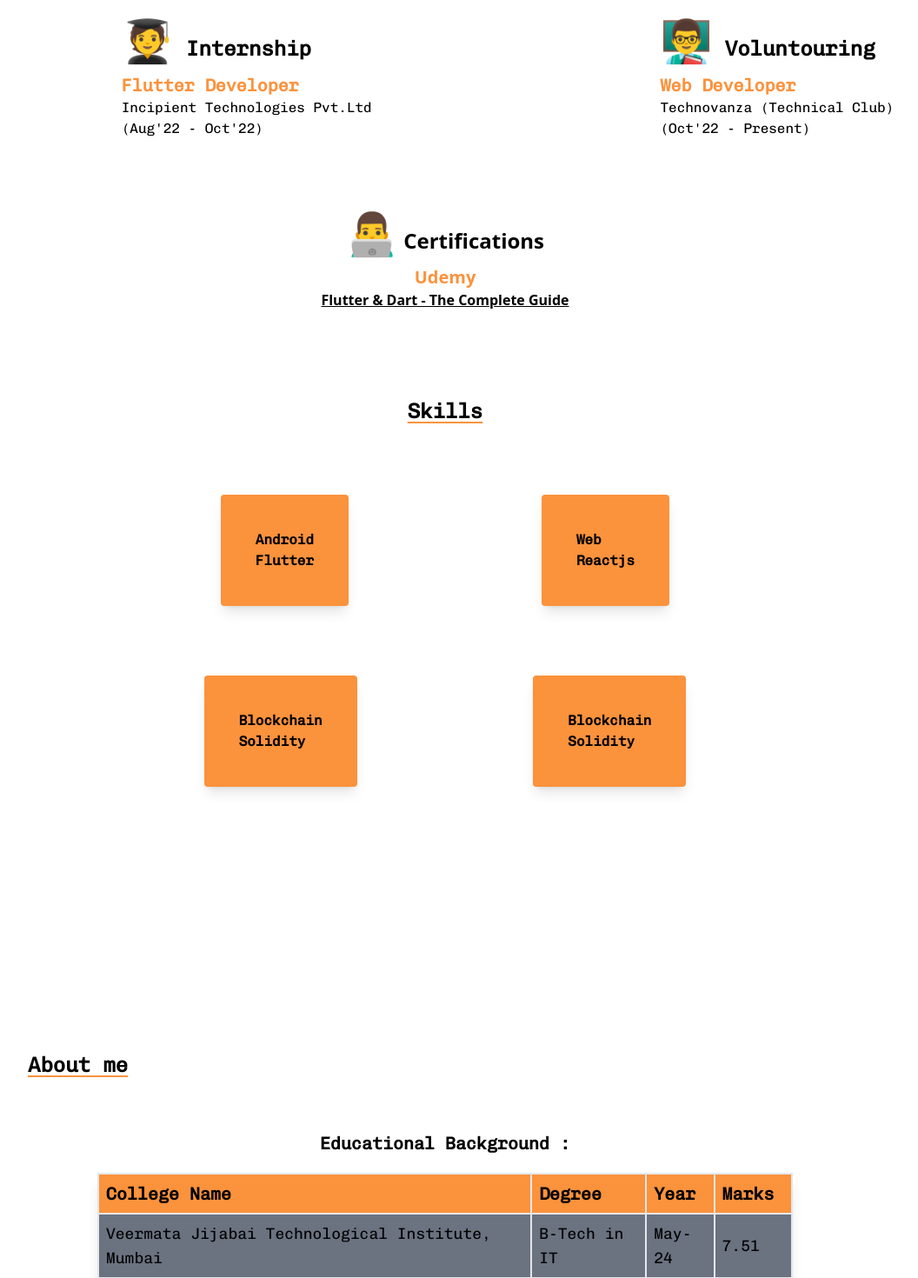
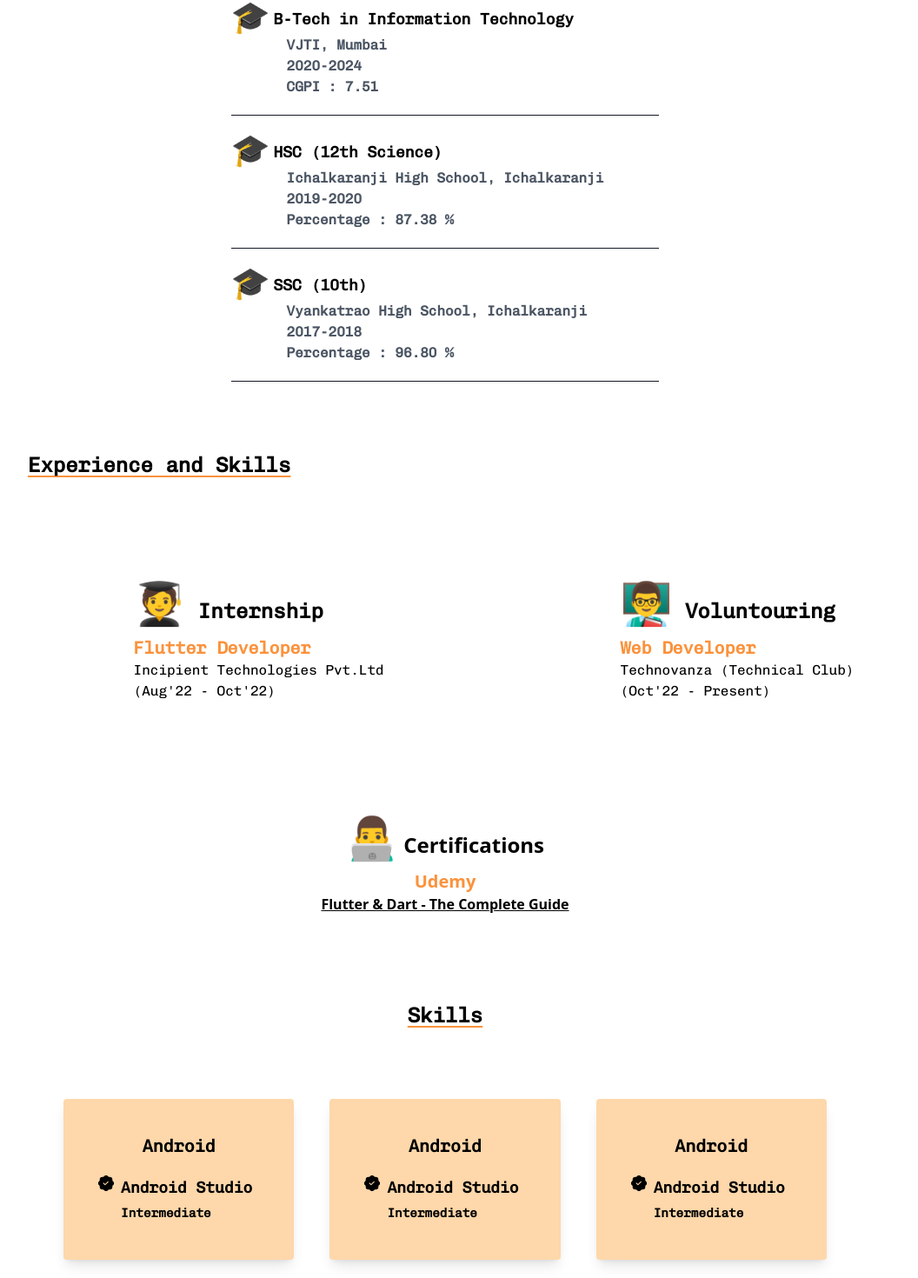
Before and after one commit to Pruthviraj49/Portfolio_Site, a Next.js app: page / in a window 1280 px wide. Shown: the part 1040-2510 px from the top of the page at 87% size, without its empty margins (128-1184 px from the left). Built offline with nearby package versions, Linux system fonts and the light colour scheme.

Commit message:
Education added

```diff
--- a/components/About.jsx
+++ b/components/About.jsx
@@ -1,86 +1,98 @@
 import React from "react";
-
-
-const jsonData = [
-    {
-        "college": "Veermata Jijabai Technological Institute, Mumbai",
-        "degree": "B-Tech in IT",
-        "year": "May-24",
-        "marks": "7.51"
-    },
-    {
-        "college": "Ichalkaranji HighSchool and Junior College, Ichalkaranji",
-        "degree": "12th HSC",
-        "year": "Mar-20",
-        "marks": "87.38 %"
-    },
-    {
-        "college": "Vyankatrao HighSchool and Junior College, Ichalkaranji",
-        "degree": "10th SSC",
-        "year": "Apr-18",
-        "marks": "96.80 %"
-    }
-
-
-];
 
 const About = () => {
     return (
-        <div className="pt-24">
-            <div className="md:px-40 sm:px-16 px-10 font-chivoMono">
-                <h1 className="text-xl md:text-2xl font-bold text-start underline decoration-orange-400 underline-offset-4 pb-10">About me</h1>
+        // <div className="py-6">
+        //     <h2 className="text-2xl font-bold mb-4">Educational Details</h2>
+        //     <div className="bg-white p-6 rounded-lg shadow-md">
+        //         <div className="flex items-center mb-4">
+        //             <div className="w-10 h-10 bg-indigo-500 rounded-full mr-4"></div>
+        //             <div>
+        //                 <h3 className="font-medium text-lg">Degree Title</h3>
+        //                 <p className="text-gray-700">Institute Name</p>
+        //             </div>
+        //         </div>
+        //         <div className="flex items-center mb-4">
+        //             <div className="w-10 h-10 bg-indigo-500 rounded-full mr-4"></div>
+        //             <div>
+        //                 <h3 className="font-medium text-lg">Degree Title</h3>
+        //                 <p className="text-gray-700">Institute Name</p>
+        //             </div>
+        //         </div>
+        //         <div className="flex items-center mb-4">
+        //             <div className="w-10 h-10 bg-indigo-500 rounded-full mr-4"></div>
+        //             <div>
+        //                 <h3 className="font-medium text-lg">Degree Title</h3>
+        //                 <p className="text-gray-700">Institute Name</p>
+        //             </div>
+        //         </div>
+        //     </div>
+        // </div>
+
+        <div className="pt-24 ">
+            <div className="md:px-40 sm:px-16 px-8 font-chivoMono">
+                <h1 className="text-xl md:text-2xl font-bold text-start underline decoration-orange-400 underline-offset-4 pb-5 md:pb-20">About me</h1>
             </div>
-            <div>
+            <section className="font-chivoMono ">
 
-            </div>
+                <div className="grid justify-center pl-12 pr-12">
+                    <div className="col-span-2 pb-5">
+                        <div className="flex flex-col">
+                            <div className="flex">
+                                <span className="text-3xl md:text-4xl pr-1">🎓</span>
+                                <h3 className="text-lg font-bold text-center pt-2" >B-Tech in Information Technology</h3>
+                            </div>
+                            <div className="flex flex-col px-16 text-gray-600 dark:text-gray-200">
+                                <span className="text-base font-bold">VJTI, Mumbai</span>
+                                <span className="text-base font-bold">2020-2024</span>
+                                <span className="text-base font-bold pb-5">CGPI : 7.51</span>
+                            </div>
 
-            <div className="flex flex-col items-center justify-center md:px-40 sm:px-16 px-10 font-chivoMono">
-
-                <h1 className="text-lg sm:text-xl font-bold py-5">Educational Background :</h1>
-
-                <table className="shadow-lg bg-gray-500 sm:mx-20 rounded-lg">
-                    <thead>
-                        <tr className='border-2'>
-                            <th className='border-2 bg-orange-400 text-left px-2 py-2 text-base sm:text-xl'>College Name </th>
-                            <th className='border-2 bg-orange-400 text-left px-2 py-2 text-base sm:text-xl'>Degree</th>
-                            <th className='border-2 bg-orange-400 text-left px-2 py-2 text-base sm:text-xl'>Year</th>
-                            <th className='border-2 bg-orange-400 text-left px-2 py-2 text-base sm:text-xl'>Marks</th>
-                        </tr>
-                    </thead>
-                    <tbody>
-                        {jsonData.map(item => (
-                            <tr key={item.college}>
-                                <td className='border-2 px-2 py-2 text-sm sm:text-lg '>{item.college}</td>
-                                <td className='border-2 px-2 py-2 text-sm sm:text-lg '>{item.degree}</td>
-                                <td className='border-2 px-2 py-2 text-sm sm:text-lg '>{item.year}</td>
-                                <td className='border-2 px-2 py-2 text-sm sm:text-lg '>{item.marks}</td>
-                            </tr>
-                        ))}
-                    </tbody>
-                </table>
-
-                <div>
+                        </div>
+                        <hr className="w-full border-1 border-gray-900 dark:border-gray-200" />
+                    </div>
 
 
-                    <h1 className="text-lg text-center sm:text-xl font-bold py-5">Achievements :</h1>
-                    <ul className="list-outside md:px-20 sm:px-10 font-bold list-disc">
-                        <li className="text-start sm:text-base md:text-lg text-sm py-2 leading-6">
-                            I have secured a 100 percentile score
-                            in Chemistry subject and got a rank of
-                            260 among 2 lakh students in MHT-
-                            CET.
-                        </li>
-                        <li className="text-start  sm:text-base md:text-lg text-sm  py-2 leading-6">
-                            Code chef highest global rank 1951 with
-                            1465 ratting.
-                        </li>
-                        <li className="text-start  sm:text-base md:text-lg text-sm  py-2 leading-6">
-                            I have been part of our official college kho-kho team.
-                        </li>
-                    </ul>
+
+                    <div className="col-span-2  pb-5">
+                        <div className="flex flex-col">
+                            <div className="flex">
+                                <span className="text-3xl md:text-4xl pr-1">🎓</span>
+                                <h3 className="text-lg font-bold text-center pt-2" >HSC (12th Science)</h3>
+                            </div>
+                            <div className="flex flex-col px-16  text-gray-600 dark:text-gray-200">
+                                <span className="text-base font-bold">Ichalkaranji High School, Ichalkaranji</span>
+                                <span className="text-base font-bold">2019-2020</span>
+                                <span className="text-base font-bold pb-5">Percentage : 87.38 %</span>
+                            </div>
+
+                        </div>
+                        <hr className="w-full border-1 border-gray-900 dark:border-gray-200" />
+                    </div>
+
+
+                    <div className="col-span-2">
+                        <div className="flex flex-col">
+                            <div className="flex">
+                                <span className="text-3xl md:text-4xl pr-1">🎓</span>
+                                <h3 className="text-lg font-bold text-center pt-2" >SSC (10th)</h3>
+                            </div>
+                            <div className="flex flex-col px-16  text-gray-600 dark:text-gray-200">
+                                <span className="text-base font-bold">Vyankatrao High School, Ichalkaranji</span>
+                                <span className="text-base font-bold">2017-2018</span>
+                                <span className="text-base font-bold pb-5">Percentage : 96.80 %</span>
+                            </div>
+
+                        </div>
+                        <hr className="w-full border-1 border-gray-900 dark:border-gray-200" />
+                    </div>
 
                 </div>
-            </div>
+
+
+
+
+            </section>
         </div>
     );
 };
--- a/components/Contact.jsx
+++ b/components/Contact.jsx
@@ -23,7 +23,7 @@ const Contact = () => {
     }
     return (
         <div>
-            <div className="pt-20 md:px-40 sm:px-16 px-10 font-chivoMono ">
+            <div className="pt-20 md:px-40 sm:px-16 px-8 font-chivoMono ">
                 <h1 className="text-xl md:text-2xl font-bold text-start underline decoration-orange-400 underline-offset-4 pb-10 ">Contact me</h1>
             </div>
 
--- a/components/Experience.jsx
+++ b/components/Experience.jsx
@@ -5,12 +5,12 @@ import Skills from './Skills'
 export default function Experience() {
     return (
         <div className='pb-32'>
-            <div className="pt-20 md:px-40 sm:px-16 px-10 font-chivoMono pb-20">
+            <div className="pt-20 md:px-40 sm:px-16 px-8 font-chivoMono md:pb-20">
                 <h1 className="text-xl md:text-2xl font-bold text-start pb-10 underline decoration-orange-400 underline-offset-4">Experience and Skills</h1>
             </div>
 
-            <div className='flex flex-col md:flex-row justify-evenly font-chivoMono pb-16'>
-                <div className='md:pl-52 sm:px-16 px-12'>
+            <div className='flex flex-col md:flex-row justify-center font-chivoMono pb-16'>
+                <div className='md:pl-44 sm:px-16 px-12'>
                     <div className='text-lg sm:text-xl md:text-2xl font-bold pb-3'>
                         <span className='text-3xl  md:text-5xl'>🧑‍🎓</span> Internship
                     </div>
@@ -21,7 +21,7 @@ export default function Experience() {
 
                     </div>
                 </div>
-                <div className='md:pl-52 sm:px-16 px-12 pb-12 sm:pb-0'>
+                <div className='md:pl-52 sm:px-16 px-12 md:pb-12'>
                     <div className='text-lg sm:text-xl md:text-2xl font-bold pb-3'>
                         <span className='text-3xl  md:text-5xl'>👨‍🏫</span>  Voluntouring
                     </div>
@@ -43,15 +43,13 @@ export default function Experience() {
                     <div className='pb-5'>
                         <h1 className='text-base sm:text-lg md:text-xl font-bold text-orange-400'>Udemy</h1>
                         <a href='https://www.udemy.com/certificate/UC-b5276f5d-8929-42ad-95c2-167ffc21c60f/' className='underline font-semibold underline-offset-1 hover:underline-offset-2'>Flutter & Dart - The Complete Guide </a>
-
-
                     </div>
                 </div>
-                <div className='text-xl md:text-2xl font-bold font-chivoMono underline decoration-orange-400 underline-offset-4'>
+                <div className='text-xl md:text-2xl font-bold text-center font-chivoMono underline decoration-orange-400 underline-offset-4'>
                     Skills
                 </div>
             </div>
-            <div className=' pt-20 md:px-40 sm:px-16 px-10 font-chivoMono font-bold'>
+            <div className=' pt-20 md:px-40 sm:px-16 px-8 font-chivoMono font-bold'>
                 <Skills />
             </div>
 
--- a/components/Skills.jsx
+++ b/components/Skills.jsx
@@ -1,37 +1,59 @@
 import React from 'react'
-
+import { BsPatchCheckFill } from "react-icons/bs"
 export default function Skills() {
     return (
         <div >
-            <div className='flex flex-col md:flex-row justify-evenly pb-20'>
-                <div className='w-fit rounded p-10 bg-orange-400 overflow-hidden shadow-lg'>
-                    <h1>Android</h1>
-                    <div>
-                        Flutter
+            <div className='grid md:grid-flow-col  grid-flow-row  justify-evenly'>
+                <div className='pb-20'>
+                    <div className='rounded p-10 bg-orange-200 dark:text-gray-900 overflow-hidden shadow-lg'>
+                        <h1 className='text-lg sm:text-xl md:text-xl text-center pb-5'>Android</h1>
+                        <div className='text-base sm:text-base md:text-lg'>
+                            <article className='flex'>
+                                <BsPatchCheckFill />
+                                <div className='px-2'>
+                                    <h3>Android Studio</h3>
+                                    <small>Intermediate</small>
+                                </div>
+
+                            </article>
+                        </div>
+
                     </div>
                 </div>
-                <div className='w-fit rounded p-10 bg-orange-400 overflow-hidden shadow-lg'>
-                    <h1>Web</h1>
-                    <div>
-                        Reactjs
+                <div className='pb-20'>
+                    <div className='rounded p-10 bg-orange-200 dark:text-gray-900 overflow-hidden shadow-lg'>
+                        <h1 className='text-lg sm:text-xl md:text-xl text-center pb-5'>Android</h1>
+                        <div className='text-base sm:text-base md:text-lg'>
+                            <article className='flex'>
+                                <BsPatchCheckFill />
+                                <div className='px-2'>
+                                    <h3>Android Studio</h3>
+                                    <small>Intermediate</small>
+                                </div>
+
+                            </article>
+                        </div>
+
                     </div>
                 </div>
-            </div>
-            <div className='flex flex-col md:flex-row  justify-evenly pb-20'>
-                <div className='w-fit rounded p-10 bg-orange-400 overflow-hidden shadow-lg'>
-                    <h1>Blockchain</h1>
-                    <div>
-                        Solidity
-                    </div>
-                </div>
-                <div className='w-fit rounded p-10 bg-orange-400 overflow-hidden shadow-lg'>
-                    <h1>Blockchain</h1>
-                    <div>
-                        Solidity
+                <div className='pb-20'>
+                    <div className='rounded p-10 bg-orange-200 dark:text-gray-900 overflow-hidden shadow-lg'>
+                        <h1 className='text-lg sm:text-xl md:text-xl text-center pb-5'>Android</h1>
+                        <div className='text-base sm:text-base md:text-lg'>
+                            <article className='flex'>
+                                <BsPatchCheckFill />
+                                <div className='px-2'>
+                                    <h3>Android Studio</h3>
+                                    <small>Intermediate</small>
+                                </div>
+
+                            </article>
+                        </div>
                     </div>
                 </div>
             </div>
 
+
         </div>
     )
 }
--- a/pages/index.js
+++ b/pages/index.js
@@ -83,7 +83,7 @@ export default function Home() {
                 I am currently pursuing B-Tech(3rd Year) in Information Technology from Veermata Jijabai Technological Institute, Mumbai.
                 I am passionate about building excellent software that improves the lives of those around me.
               </p>
-              <div className='md:px-64 font-chivoMono'>
+              <div className='md:px-64 font-chivoMono flex justify-center'>
                 <button className='text-center items-center font-bold hover:text-white dark:hover:text-black bg-orange-500 max-w-lg mx-auto leading-6 border-2 border-gray-500 rounded-xl py-2 px-5'>Resume</button>
 
               </div>
@@ -93,15 +93,13 @@ export default function Home() {
           </div>
         </main>
       </section>
-
-      <section id='experience'>
-        <div><Experience /></div>
-      </section>
-
       <section id='about'>
         <div>
           <About />
         </div>
+      </section>
+      <section id='experience'>
+        <div><Experience /></div>
       </section>
 
       <section id='projects'>
--- a/tailwind.config.js
+++ b/tailwind.config.js
@@ -6,9 +6,8 @@ module.exports = {
     "./components/**/*.{js,ts,jsx,tsx}",
   ],
   theme: {
+
     extend: {
-
-
 
       fontFamily: {
         burtons: "burtons",
```
Also changed, not shown: components/Footer.jsx (+7 -7 lines), components/Navbar.jsx (+5 -8 lines), components/Projects.jsx (+16 -117 lines).
